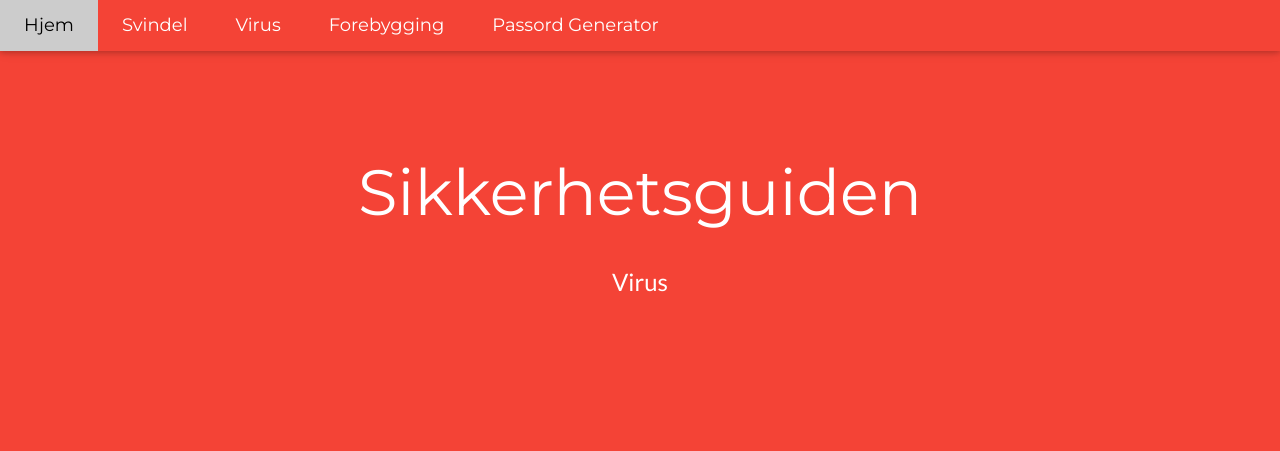
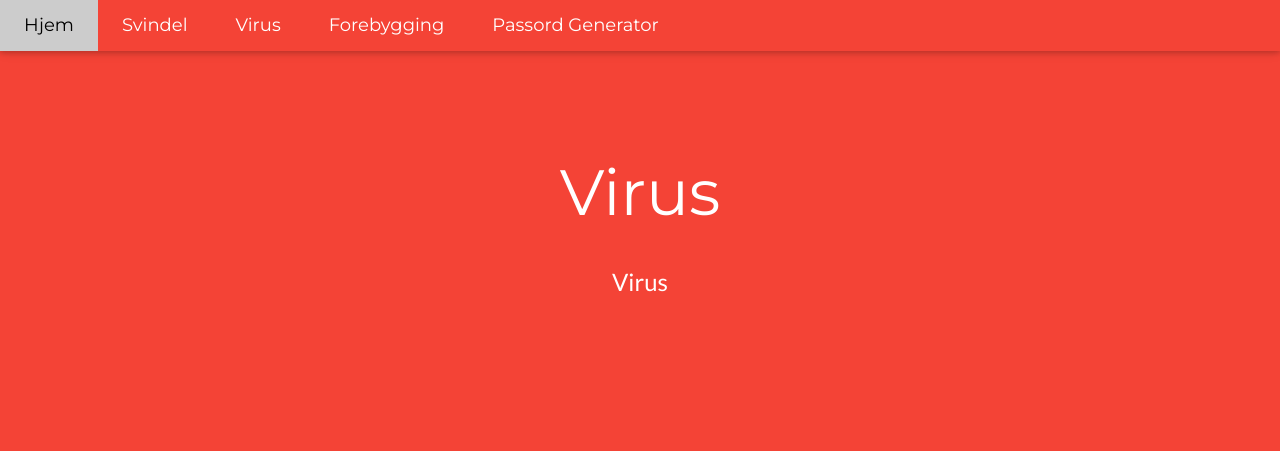
Before and after one commit to mojitoen/SP2, a Flask app: page /virus in a window 1280 px wide. Shown: the top 451 px of the page. Run offline with Flask 2, Linux system fonts and the light colour scheme.

Commit message:
Commit-Pull test on web-server by changing some basic stuff

```diff
--- a/templates/forebygging.html
+++ b/templates/forebygging.html
@@ -36,7 +36,7 @@ body,h1,h2,h3,h4,h5,h6 {font-family: "Lato", sans-serif}
 
 <!-- Header -->
 <header class="w3-container w3-red w3-center" style="padding:128px 16px">
-  <h1 class="w3-margin w3-jumbo">Sikkerhetsguiden</h1>
+  <h1 class="w3-margin w3-jumbo">Forebygging</h1>
   <p class="w3-xlarge">Forebygging</p>
 
 </header>
--- a/templates/virus.html
+++ b/templates/virus.html
@@ -36,7 +36,7 @@ body,h1,h2,h3,h4,h5,h6 {font-family: "Lato", sans-serif}
 
 <!-- Header -->
 <header class="w3-container w3-red w3-center" style="padding:128px 16px">
-  <h1 class="w3-margin w3-jumbo">Sikkerhetsguiden</h1>
+  <h1 class="w3-margin w3-jumbo">Virus</h1>
   <p class="w3-xlarge">Virus</p>
 
 </header>
```
